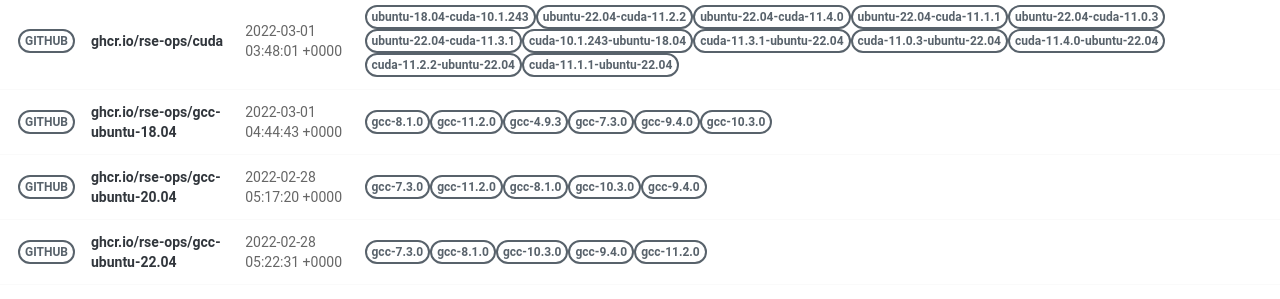
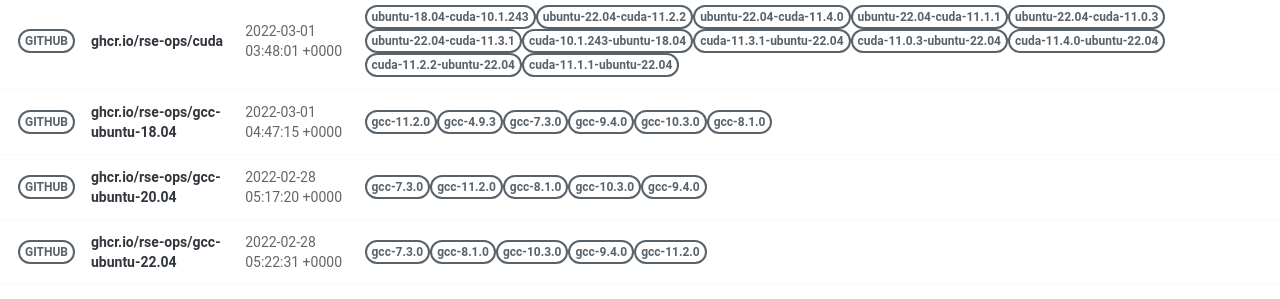
Before and after one commit to rse-ops/docker-images, a Jekyll site: the page built from pages/index.md, in a window 1280 px wide. Shown: the part 502-801 px from the top of the page. Built offline with Jekyll 4.4.1, drawn with Linux system fonts in a browser that asks for light colours; nearby versions of some CDN libraries.

Commit message:
Automated push to update library 2022-03-01

```diff
--- a/_library/ghcr.io-rse-ops-gcc-ubuntu-18.04.md
+++ b/_library/ghcr.io-rse-ops-gcc-ubuntu-18.04.md
@@ -1,14 +1,11 @@
 ---
 layout: container
 name: ghcr.io/rse-ops/gcc-ubuntu-18.04
-updated_at: 2022-03-01 04:44:43.746021
+updated_at: 2022-03-01 04:47:15.619347
 
 
 container_url: https://github.com/orgs/rse-ops/packages/container/package/gcc-ubuntu-18.04
 versions:
- - tag: gcc-8.1.0
-   dockerfile: https://github.com/rse-ops/docker-images/blob/main/ubuntu/gcc/Dockerfile
-   manifest: https://crane.ggcr.dev/manifest/ghcr.io/rse-ops/gcc-ubuntu-18.04:gcc-8.1.0
  - tag: gcc-11.2.0
    dockerfile: https://github.com/rse-ops/docker-images/blob/main/ubuntu/gcc/Dockerfile
    manifest: https://crane.ggcr.dev/manifest/ghcr.io/rse-ops/gcc-ubuntu-18.04:gcc-11.2.0
```
Also changed, not shown: other parts of _library/ghcr.io-rse-ops-gcc-ubuntu-18.04.md (+3 -0 lines).
